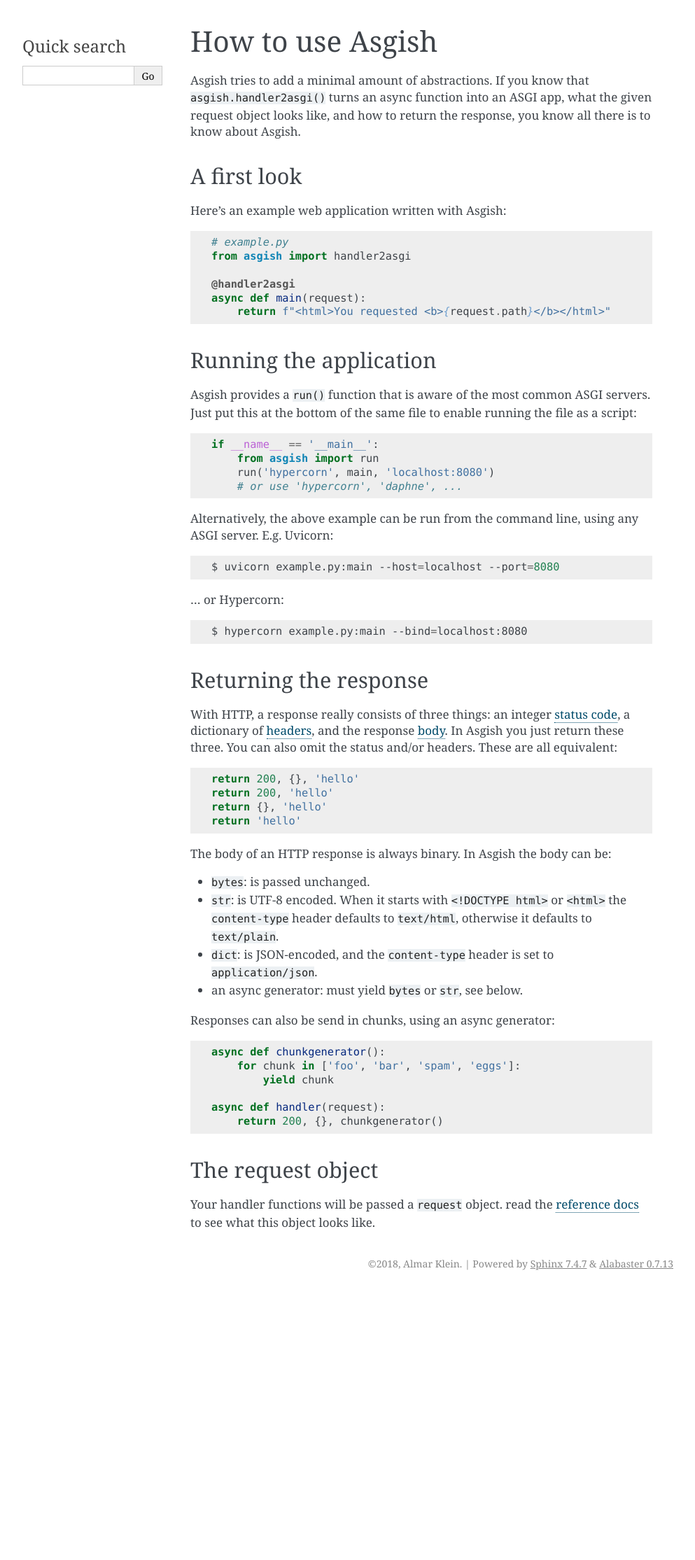
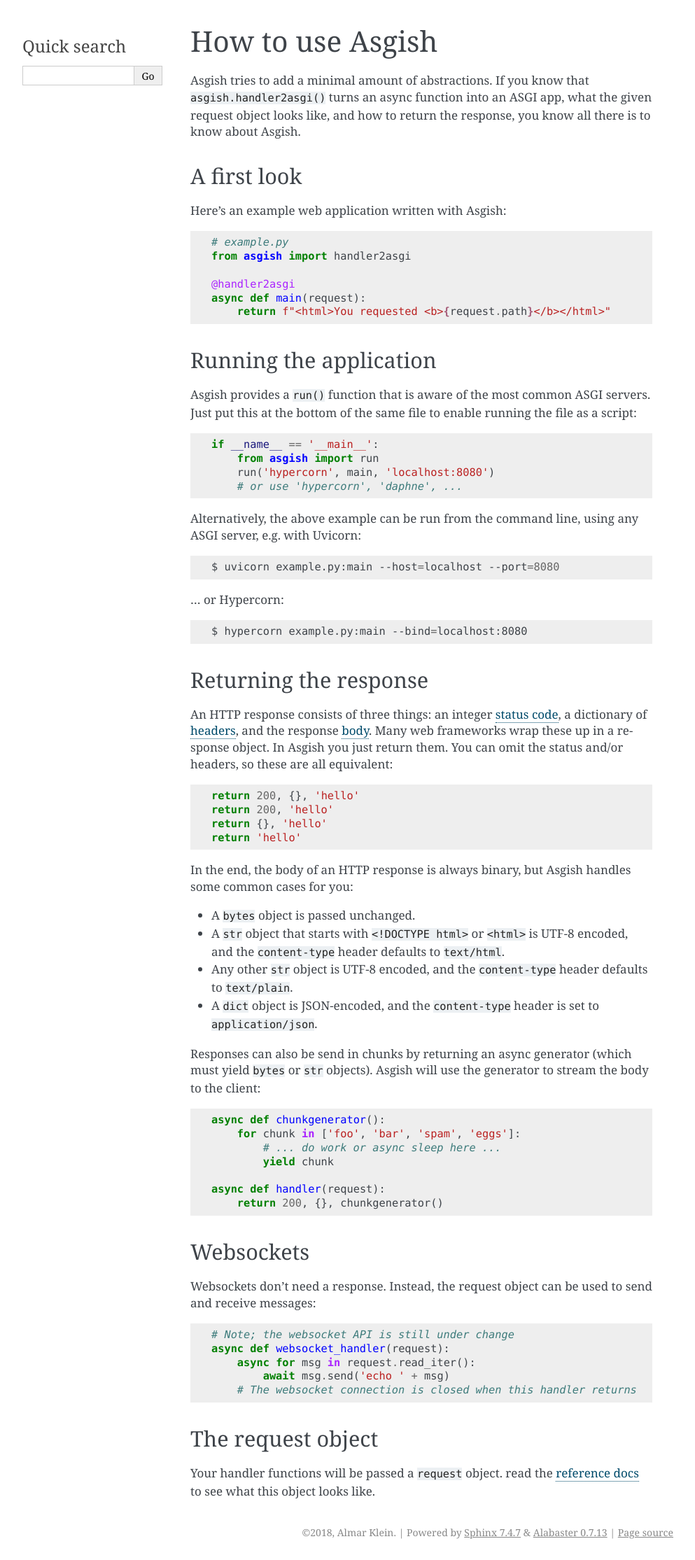
Before and after one commit to almarklein/asgineer, a Sphinx documentation site: the page built from docs/usage.rst, in a window 1280 px wide. Shown: the whole page at 70% size, without its empty margins (148-1141 px from the left). Built offline with Sphinx 7.4.7, drawn with Linux system fonts in a browser that asks for light colours; before the commit the page ends 1845 px from its top, so only the background shows below that.

Commit message:
tweak docs more

```diff
--- a/docs/_templates/breadcrumbs.html
+++ b/docs/_templates/breadcrumbs.html
@@ -1,5 +1,7 @@
 {%- extends "sphinx_rtd_theme/breadcrumbs.html" %}
 
 {% block breadcrumbs_aside %}
-<a href="http://github.com/almarklein/asgish" class="fa fa-github">View code on Github</a>
+<li class="wy-breadcrumbs-aside">
+    <a href="http://github.com/almarklein/asgish" class="fa fa-github">View code on Github</a>
+</li>
 {% endblock %}
--- a/docs/conf.py
+++ b/docs/conf.py
@@ -36,9 +36,8 @@
 
 language = None
 exclude_patterns = ["_build", "Thumbs.db", ".DS_Store"]
-pygments_style = "sphinx"
+pygments_style = "default"
 todo_include_todos = False
-html_show_sourcelink = False
 
 # -- Options for HTML output ----------------------------------------------
 
--- a/docs/index.rst
+++ b/docs/index.rst
@@ -10,7 +10,6 @@
 web applications, using as few abstractions as possible, while still
 offering a friendly API. It does not do fancy routing; it's async
 handlers all the way down.
-
 More precisely, Asgish is a Python ASGI web microframework. You don't
 need to know what ASGI is, but if you want to know more, :doc:`read here <asgi>`.
 
@@ -19,7 +18,7 @@
 * Since Asgish does not depend on ``asyncio``, it can also be used with alternative
   async libraries like `Trio <https://github.com/python-trio/trio>`_.
 * When running Asgish on `Uvicorn <https://github.com/encode/uvicorn>`_, it is one
-  of the fastest web frameworks available (it should be faster than Sanic).
+  of the fastest web frameworks available (faster than Sanic).
 * You can write your web app with Asgish, and switch the underlying (ASGI) server
   without having to change your code.
 * Asgi is so small that it fits in the palm of your hand!
--- a/docs/start.rst
+++ b/docs/start.rst
@@ -20,9 +20,9 @@
 does need an ASGI erver to run on. You need to install one
 of these seperately:
 
-* `Uvicorn <https://github.com/encode/uvicorn>`_ is bloody fast (uses uvloop and httptools).
+* `Uvicorn <https://github.com/encode/uvicorn>`_ is bloody fast (thanks to uvloop and httptools).
 * `Hypercorn <https://gitlab.com/pgjones/hypercorn>`_ can be multi-process (uses h11 end wsproto).
-* `Daphne <https://github.com/django/daphne>`_ is part of the Django ecosystem (uses Twisted and may therefore be a bit hard to install on Windows).
+* `Daphne <https://github.com/django/daphne>`_ is part of the Django ecosystem (uses Twisted).
 * `Trio-web <https://github.com/sorcio/trio-asgi>`_ is based on Trio, pre-alpa and incomplete, you can help improve it!
 * Others will surely come, also watch `this list <https://asgi.readthedocs.io/en/latest/implementations.html#servers>`_ ...
 
--- a/docs/usage.rst
+++ b/docs/usage.rst
@@ -55,12 +55,13 @@
 Returning the response
 ======================
 
-With HTTP, a response really consists of three things: an integer
+An HTTP response consists of three things: an integer
 `status code <https://en.wikipedia.org/wiki/List_of_HTTP_status_codes>`_,
 a dictionary of `headers <https://en.wikipedia.org/wiki/List_of_HTTP_header_fields>`_,
 and the response `body <https://en.wikipedia.org/wiki/HTTP_message_body>`_.
-In Asgish you just return these three. You can also
-omit the status and/or headers. These are all equivalent:
+Many web frameworks wrap these up in a response object.
+In Asgish you just return them. You can
+omit the status and/or headers, so these are all equivalent:
 
 .. code-block:: python
 
@@ -69,24 +70,45 @@
     return {}, 'hello'
     return 'hello'
 
-The body of an HTTP response is always binary. In Asgish the body can be:
+In the end, the body of an HTTP response is always binary, but Asgish handles some common cases for you:
 
-* ``bytes``: is passed unchanged.
-* ``str``: is UTF-8 encoded. When it starts with ``<!DOCTYPE html>`` or ``<html>`` the
-  ``content-type`` header defaults to ``text/html``, otherwise it defaults to ``text/plain``.
-* ``dict``: is JSON-encoded, and the ``content-type`` header is set to ``application/json``.
-* an async generator: must yield ``bytes`` or ``str``,  see below.
+* A ``bytes`` object is passed unchanged.
+* A ``str`` object that starts with ``<!DOCTYPE html>`` or ``<html>`` is UTF-8 encoded,
+  and the ``content-type`` header defaults to ``text/html``.
+* Any other ``str`` object is UTF-8 encoded,
+  and the ``content-type`` header defaults to ``text/plain``.
+* A ``dict`` object is JSON-encoded,
+  and the ``content-type`` header is set to ``application/json``.
 
-Responses can also be send in chunks, using an async generator:
+Responses can also be send in chunks by returning an async generator (which
+must yield ``bytes`` or ``str`` objects). Asgish will use the generator to stream
+the body to the client:
 
 .. code-block:: python
 
     async def chunkgenerator():
         for chunk in ['foo', 'bar', 'spam', 'eggs']:
+            # ... do work or async sleep here ...
             yield chunk
 
     async def handler(request):
         return 200, {}, chunkgenerator()
+
+
+Websockets
+==========
+
+Websockets don't need a response. Instead, the request object can be used
+to send and receive messages:
+
+
+.. code-block:: python
+
+    # Note; the websocket API is still under change
+    async def websocket_handler(request):
+        async for msg in request.read_iter():
+            await msg.send('echo ' + msg)
+        # The websocket connection is closed when this handler returns
 
 
 The request object
```
Also changed, not shown: other parts of docs/usage.rst (+1 -1 lines), README.md (+6 -7 lines), docs/reference.rst (+8 -0 lines).
